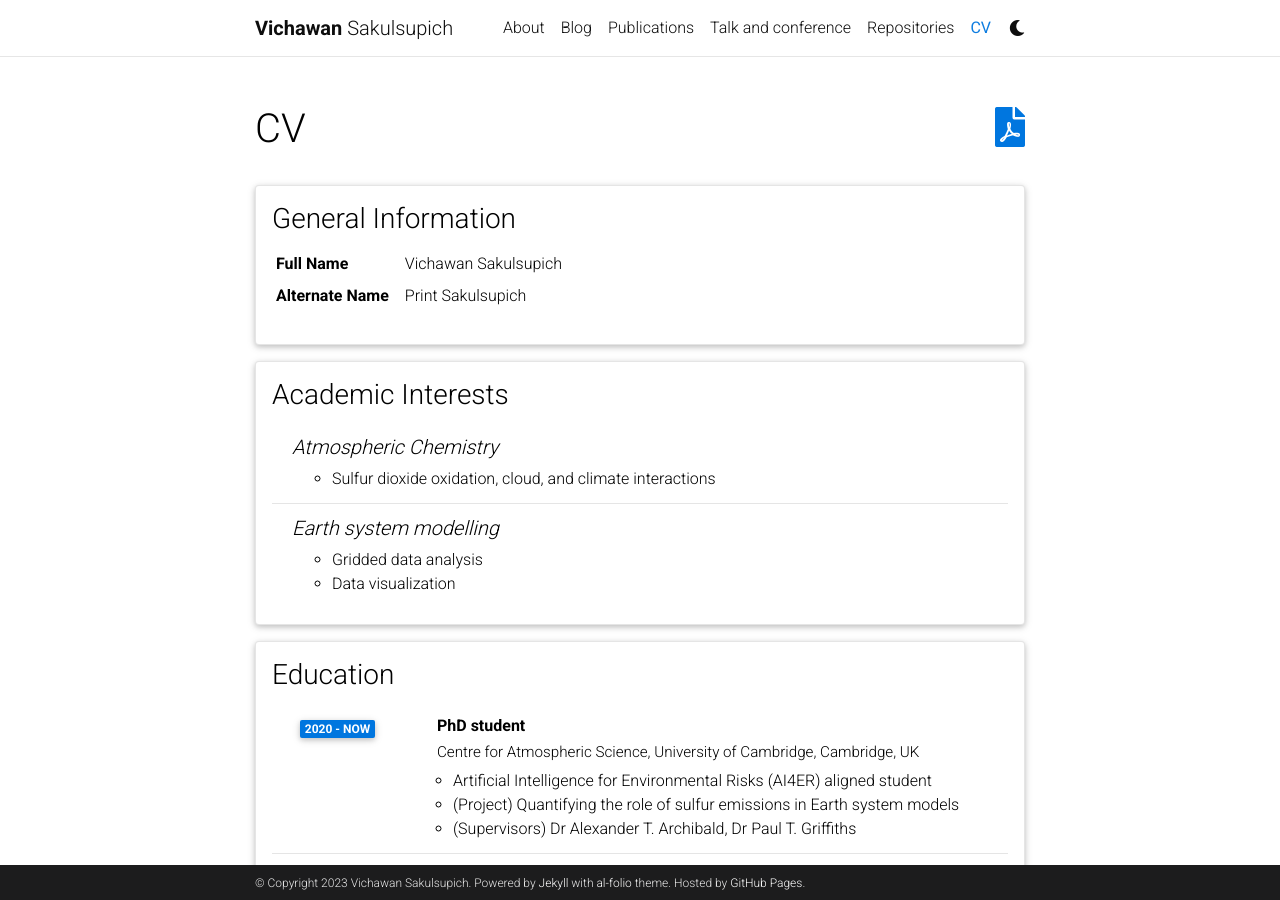
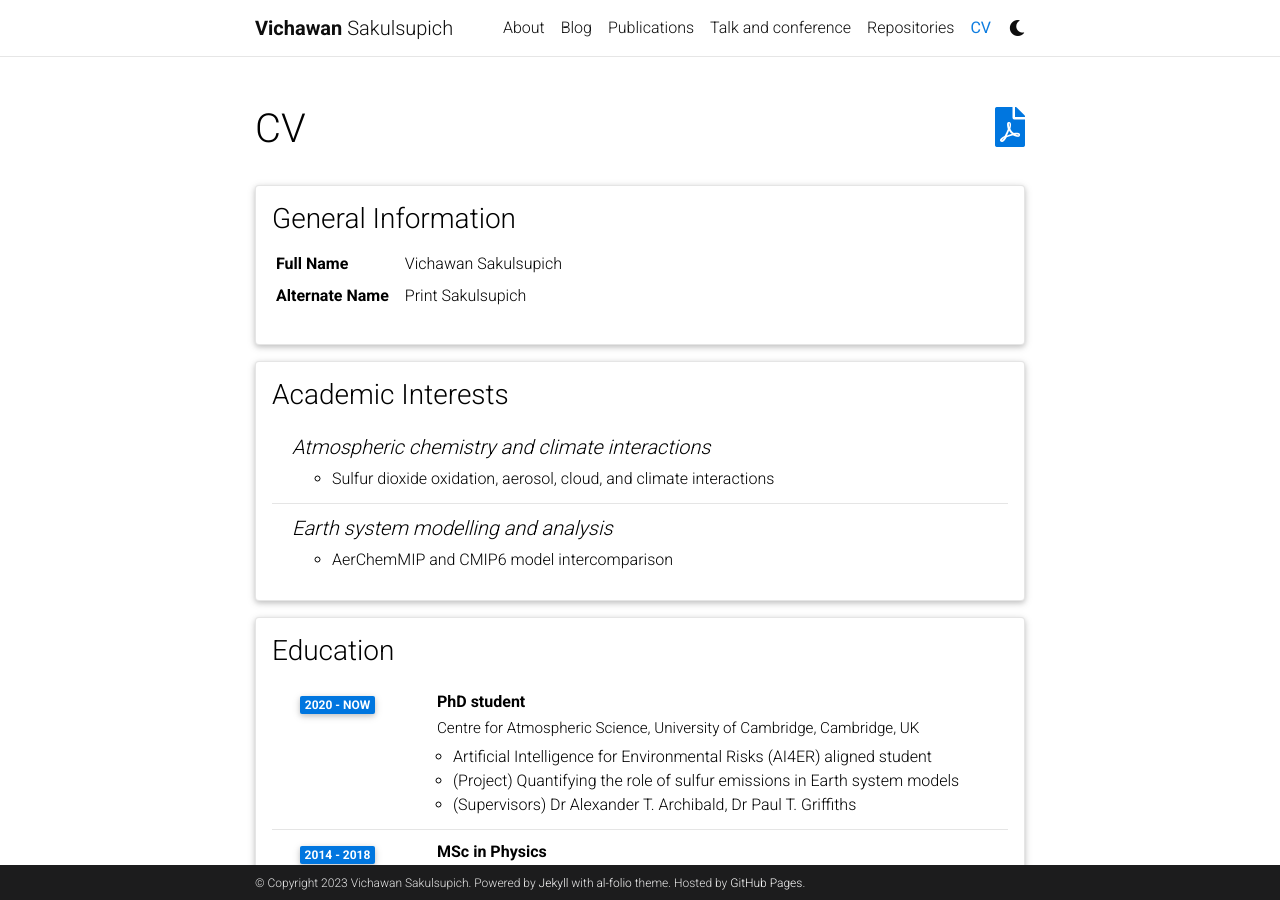
Before and after one commit to vichawans/vichawans.github.io, a Jekyll site: the page built from _pages/cv.md, in a window 1280 px wide and 900 px high. Built offline with Jekyll 4.4.1, drawn with Linux system fonts in a browser that asks for light colours; comment, search, counter and statistics services are not loaded; a style sheet for code colours, icons or effects is not loaded; some of the changed text lies outside the part shown.

Commit message:
Update cv.yml

```diff
--- a/_data/cv.yml
+++ b/_data/cv.yml
@@ -9,13 +9,12 @@
 - title: Academic Interests
   type: nested_list
   contents:
-    - title: Atmospheric Chemistry
+    - title: Atmospheric chemistry and climate interactions
       items:
-        - Sulfur dioxide oxidation, cloud, and climate interactions
-    - title: Earth system modelling
+        - Sulfur dioxide oxidation, aerosol, cloud, and climate interactions
+    - title: Earth system modelling and analysis
       items:
-        - Gridded data analysis
-        - Data visualization
+        - AerChemMIP and CMIP6 model intercomparison
 
 - title: Education
   type: time_table
@@ -74,10 +73,10 @@
 - title: Awards
   type: time_table
   contents:
-    - year: 2023 - NOW
+    - year: 2023 - 2024
       items:
         - Funds for Women Graduate's Foundation Grant
-    - year: 2020 - NOW
+    - year: 2020 - 2024
       items:
         - Joint scholarship from Cambridge Commonwealth, European & International Trust and Cambridge Thai Foundation
     - year: 2013 – NOW
```
